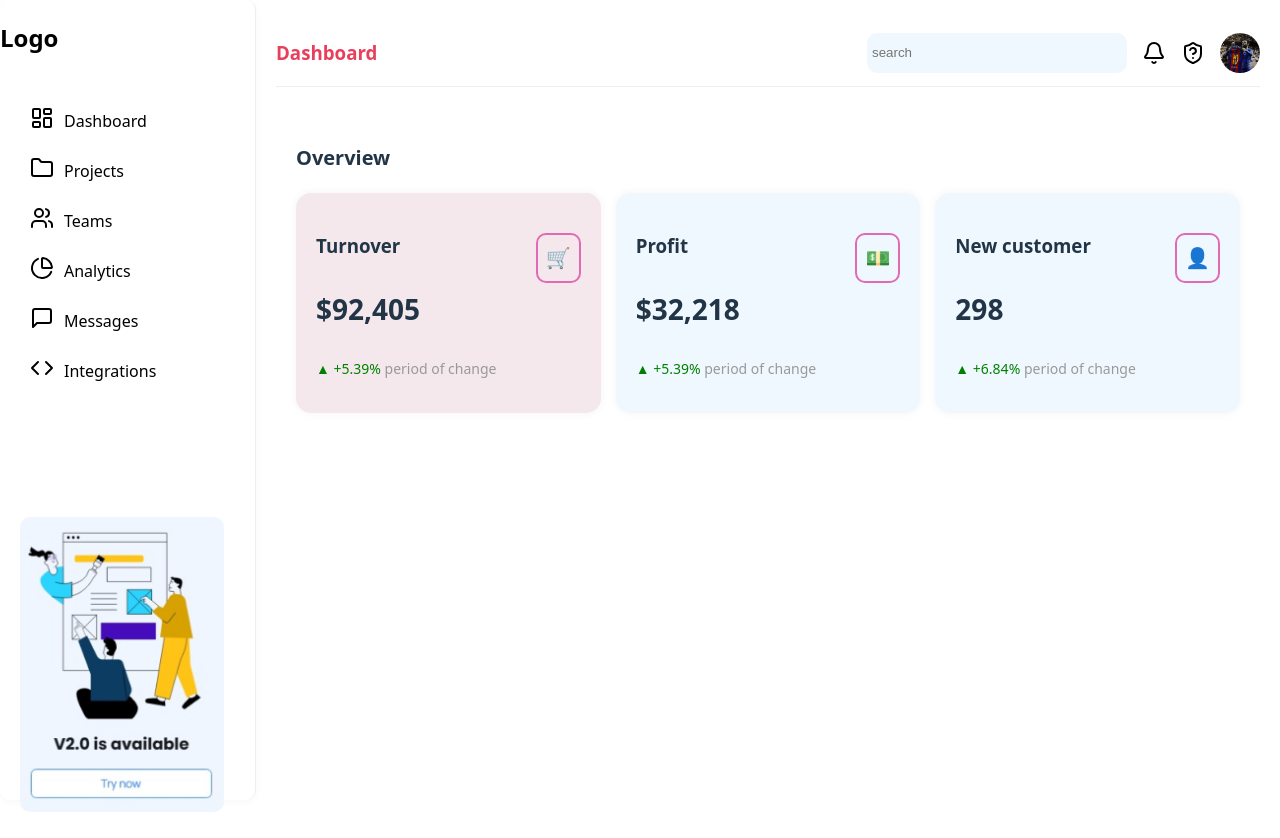
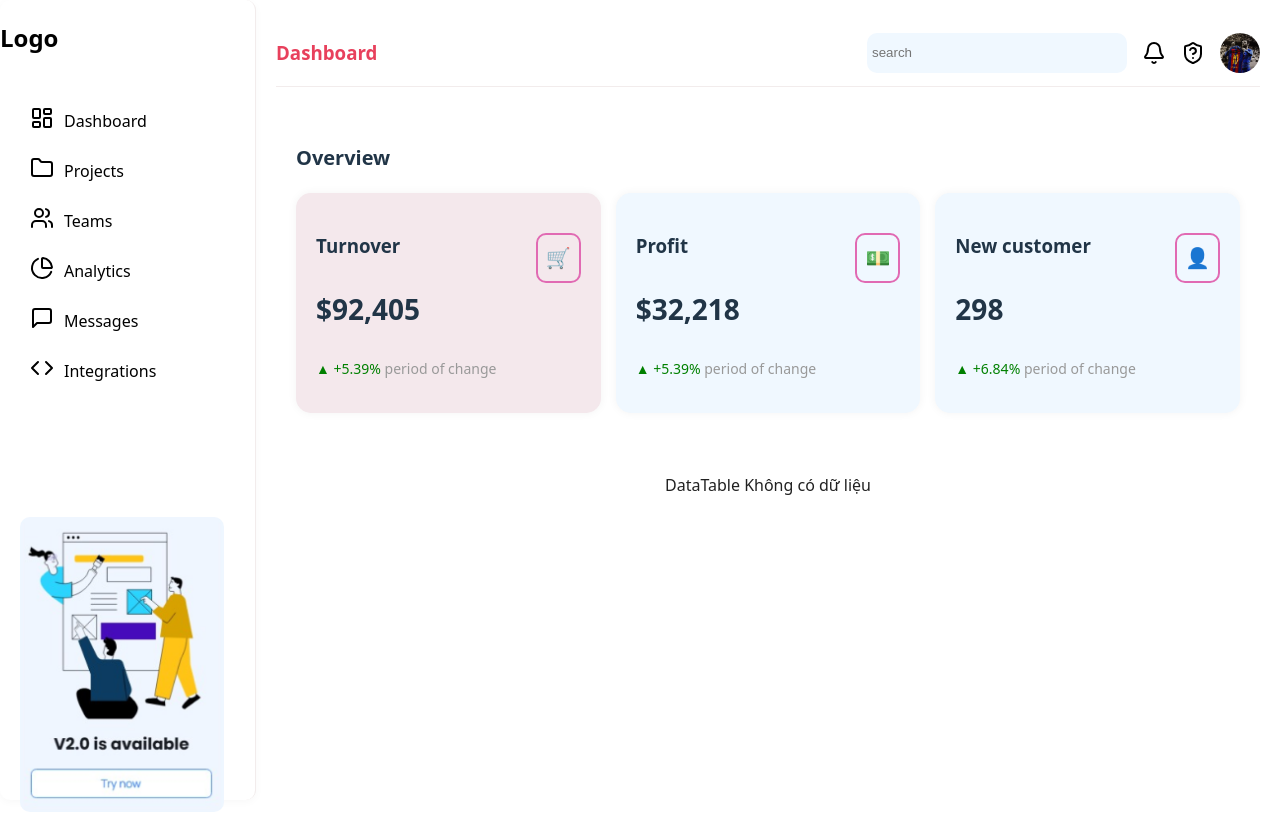
Before and after one commit to phihungdeptraino2/ThucHanhBaiTap_Tuan8, a React (Vite) app: page / in a window 1280 px wide. Built offline with nearby package versions, Linux system fonts and the light colour scheme; data requests are answered from the project's data file.

Commit message:
Cau3. Datatable

```diff
--- a/src/components/DetailedReport.jsx
+++ b/src/components/DetailedReport.jsx
@@ -5,7 +5,75 @@ import { useEffect, useState } from "react";
 import "../styles/DetailedReportStyle.css";
 
 const DetailedReport = () => {
-  return <div></div>;
+  const columns = [
+    {
+      name: "",
+      cell: () => <input type="checkbox" />,
+      width: "60px",
+    },
+    {
+      name: "CUSTOMER NAME",
+      selector: (row) => row.name,
+      cell: (row) => (
+        <div className="customer-info">
+          <img src={avatar1} alt={avatar1} className="avatar" />
+          <span className="customer-name">{row.name}</span>
+        </div>
+      ),
+      sortable: true,
+    },
+    {
+      name: "COMPANY",
+      selector: (row) => row.company,
+      sortable: true,
+    },
+    {
+      name: "ORDER VALUE",
+      selector: (row) => row.value,
+      sortable: true,
+    },
+    {
+      name: "ORDER DATE",
+      selector: (row) => row.date,
+      sortable: true,
+    },
+    {
+      name: "STATUS",
+      selector: (row) => row.status,
+      cell: (row) => (
+        <span
+          className={`status-badge ${row.status
+            .toLowerCase()
+            .replace(" ", "-")}`}
+        >
+          {row.status}
+        </span>
+      ),
+      sortable: true,
+    },
+    {
+      name: "",
+      cell: (row) => (
+        <button onClick={() => handleEditClick(row.id)}>
+          <Pencil />
+        </button>
+      ),
+      width: "70px",
+    },
+  ];
+  return (
+    <div>
+      <DataTable
+        columns={columns}
+        data={[]}
+        pagination
+        highlightOnHover
+        noDataComponent={
+          <div style={{ padding: "20px" }}>DataTable Không có dữ liệu</div>
+        }
+      />
+    </div>
+  );
 };
 
 export default DetailedReport;
```
Also changed, not shown: MinhChung/Cau3.png (added).
